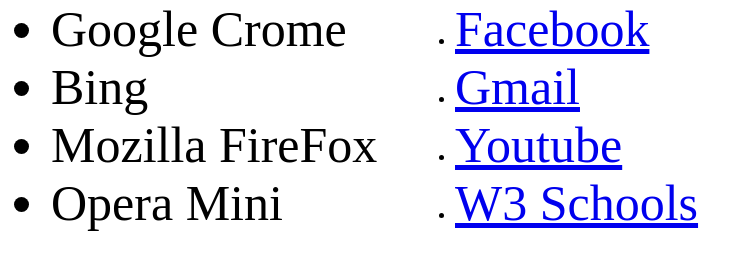
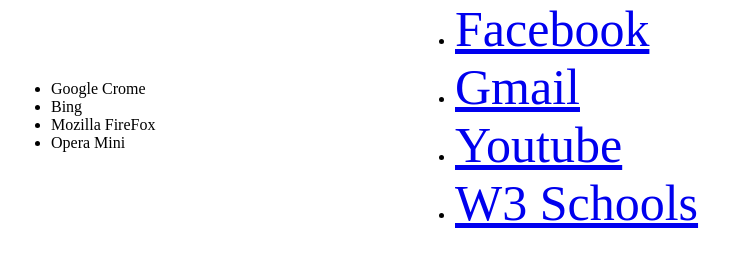
Before and after one commit to dpnraju95/htmlcss_assignment, a plain HTML site: page index.html in a window 1280 px wide. Shown: the part 183-452 px from the top of the page, without its empty margins (0-752 px from the left). Drawn offline with Linux system fonts and the light colour scheme.

Commit message:
Update index.html
Changed text size

```diff
--- a/index.html
+++ b/index.html
@@ -16,10 +16,10 @@
             <tr class="second_row">
                 <td class="list">
                     <ul>
-                        <li style="font-size:50px">Google Crome </li>
-                        <li style="font-size:50px">Bing</li>
-                        <li style="font-size:50px">Mozilla FireFox</li>
-                        <li style="font-size:50px">Opera Mini</li>
+                        <li>Google Crome </li>
+                        <li>Bing</li>
+                        <li>Mozilla FireFox</li>
+                        <li>Opera Mini</li>
                         </ul>
                     </td>
                 <td class="favourite" style="width:50%">
```
